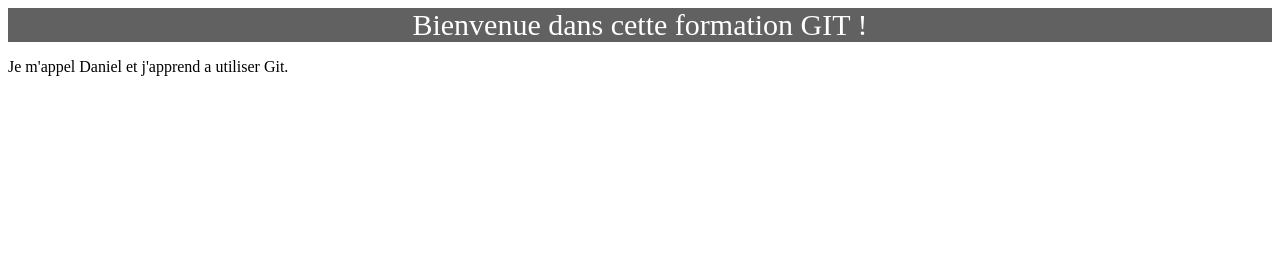
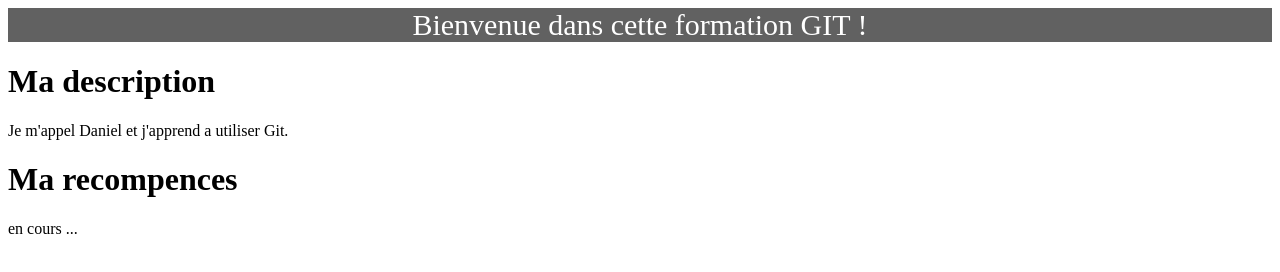
Before and after one commit to danylex1/mon_site_web, a plain HTML site: page hello.html in a window 1280 px wide. Drawn offline with Linux system fonts and the light colour scheme.

Commit message:
Ajout des titres

```diff
--- a/hello.html
+++ b/hello.html
@@ -17,8 +17,16 @@
 			Bienvenue dans cette formation GIT !
 		</div>
 
+		<!-- Description -->
 		<div>
+			<h1>Ma description</h1>
 			<p>Je m'appel Daniel et j'apprend a utiliser Git.</p>
+		</div>
+
+		<!-- Recompenses -->
+		<div>
+			<h1>Ma recompences</h1>
+			<p>en cours ...</p>
 		</div>
 
 
```
